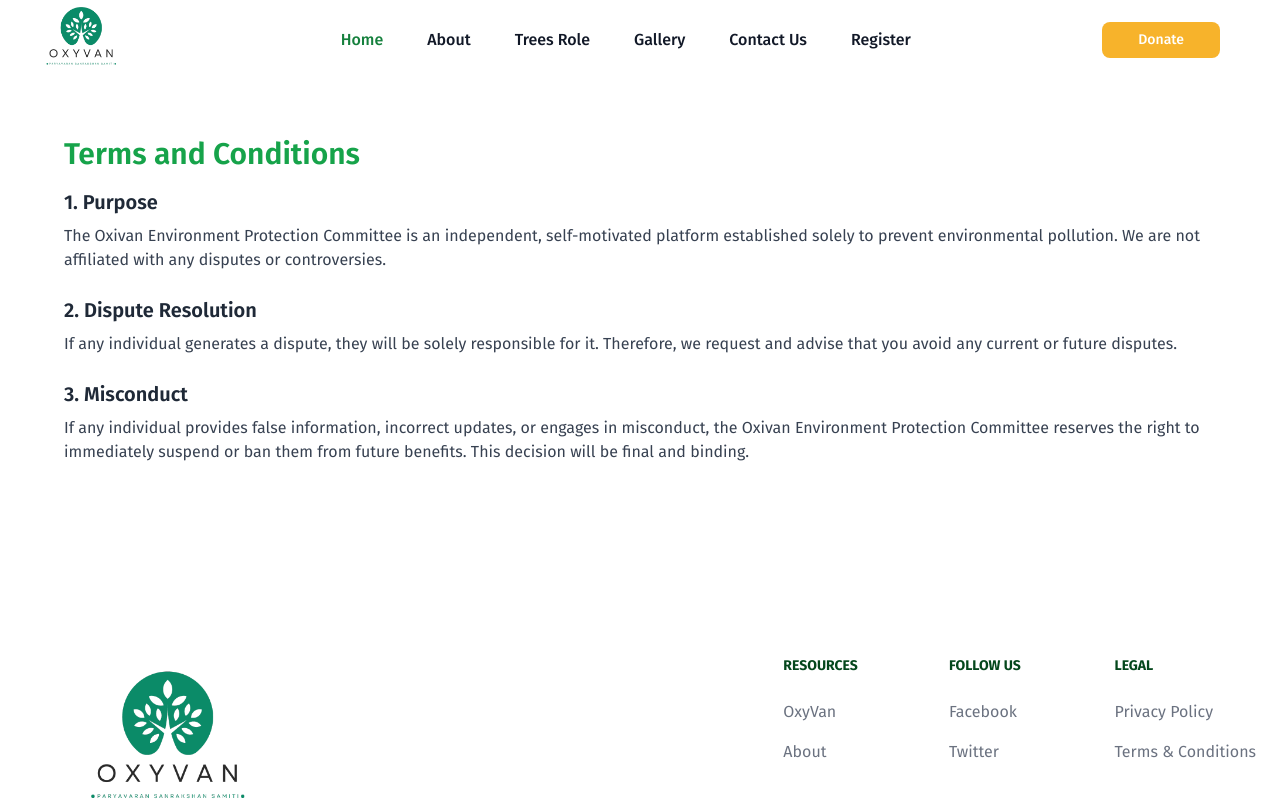
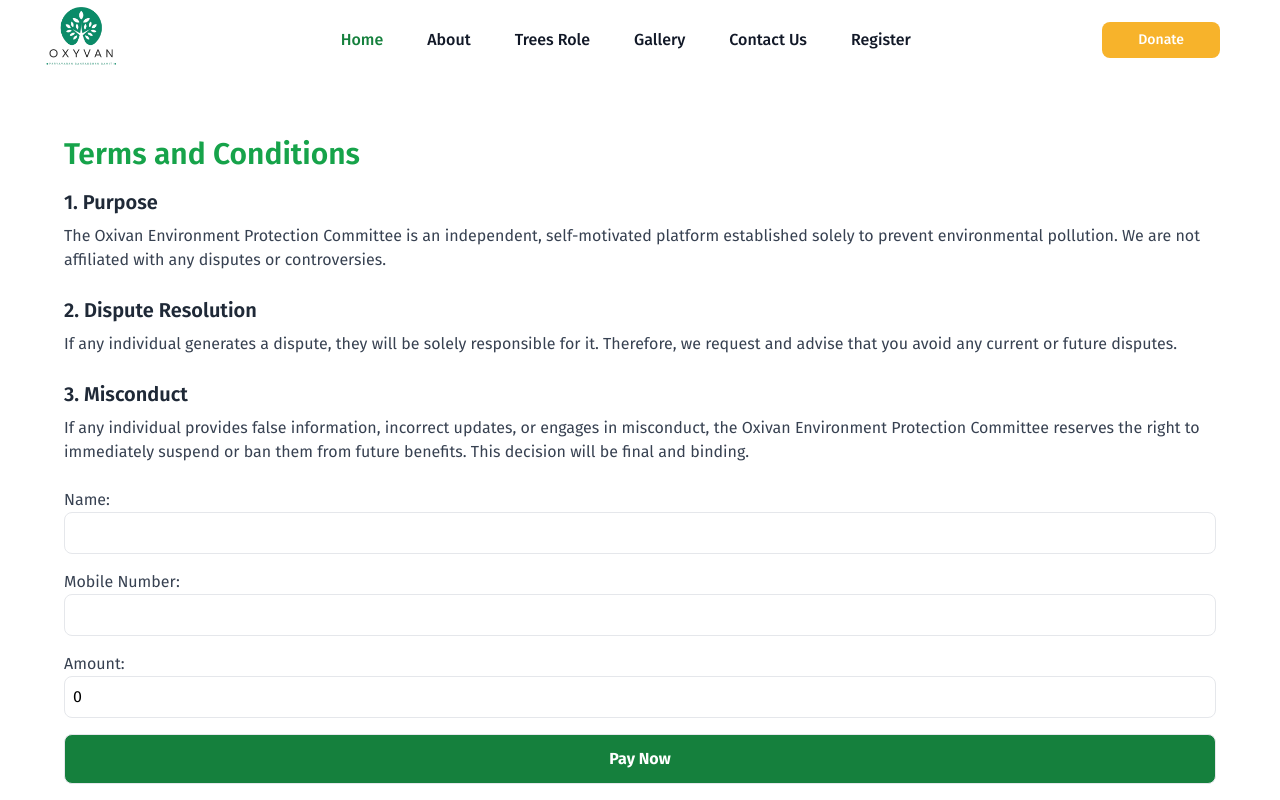
Before and after one commit to AishwaryaParihar/OxyOne, a React (Vite) app: page /terms-conditions in a window 1280 px wide. Shown: the top 800 px of the page. Built offline with nearby package versions, Linux system fonts and the light colour scheme; a web font is replaced by a local one.

Commit message:
terms and condition

```diff
--- a/package.json
+++ b/package.json
@@ -11,6 +11,7 @@
   },
   "dependencies": {
     "@gsap/react": "^2.1.1",
+    "axios": "^1.7.7",
     "gsap": "^3.12.5",
     "react": "^18.3.1",
     "react-dom": "^18.3.1",
--- a/src/common/SummaryApi.jsx
+++ b/src/common/SummaryApi.jsx
@@ -1,4 +1,4 @@
-const backendDomain = "http://localhost:8080";
+const backendDomain = "http://localhost:8083";
 
 const SummaryApi = {
   contact: {
--- a/src/component/content/LandDonate.jsx
+++ b/src/component/content/LandDonate.jsx
@@ -4,7 +4,8 @@ import DonateOptions from './DonateOptions.jsx'
 const LandDonate = () => {
   return (
     <div>
-<DonateOptions heading=" Donate Land"/>
+
+
 
 
     </div>
--- /dev/null
+++ b/src/component/content/Payment.jsx
@@ -0,0 +1,118 @@
+import React, { useState } from 'react';
+import axios from 'axios'; // Import axios
+
+const Payment = () => {
+    const [form, setForm] = useState({
+        name: '',
+        number: ''
+    });
+    const [amount, setAmount] = useState(0);
+
+    // Handle form input changes
+    const handleChange = (e) => {
+        setForm({ ...form, [e.target.name]: e.target.value });
+    };
+
+    // Handle amount input change
+    const handleAmountChange = (e) => {
+        const parsedValue = parseFloat(e.target.value);
+        setAmount(parsedValue);
+    };
+
+    // Handle form submission
+    const handleSubmit = async (e) => {
+        e.preventDefault();
+
+        try {
+            // Make a POST request to the backend API
+            const response = await axios.post('http://localhost:8080/api/payment-post', {
+                name: form.name,
+                number: form.number,
+                amount: amount
+            });
+
+            // Redirect to the payment URL returned by the backend
+            window.location.href = response.data;
+        } catch (error) {
+            console.error("Payment Submission Error:", error);
+        }
+    };
+
+    return (
+        <form onSubmit={handleSubmit} className="space-y-4">
+            <div>
+                <label className="block text-gray-700">Name:</label>
+                <input
+                    type="text"
+                    name="name"
+                    value={form.name}  // Ensure the form is a controlled component
+                    onChange={handleChange}
+                    required
+                    className="border rounded-lg p-2 w-full"
+                />
+            </div>
+            <div>
+                <label className="block text-gray-700">Mobile Number:</label>
+                <input
+                    type="text"
+                    name="number"
+                    value={form.number}  // Ensure the form is a controlled component
+                    onChange={handleChange}
+                    required
+                    className="border rounded-lg p-2 w-full"
+                />
+            </div>
+            <div>
+                <label className="block text-gray-700">Amount:</label>
+                <input
+                    type="number"
+                    value={amount}  // Ensure the amount is a controlled component
+                    onChange={handleAmountChange}
+                    required
+                    className="border rounded-lg p-2 w-full"
+                />
+            </div>
+            <button
+                type="submit"
+                className='border rounded-lg bg-green-700 text-white font-bold p-3 w-full'
+            >
+                Pay Now
+            </button>
+        </form>
+    );
+};
+
+export default Payment;
+
+
+
+// import React, { useState } from 'react'
+// import axios from 'axios';
+// const Payment = () => {
+//     const [loading, setLoading]=useState(false)
+//     const data={
+//         name:'Aman',
+//         amount:1,
+//         number:'9999999999',
+//         MUID:'MUID'+Date.now(),
+//         transactionId:'T'+Date.now()
+//     }
+
+//     const handlePayment=(e)=>{
+//         e.preventDefault()
+//         setLoading(true)
+//         axios.post('api/payment',{...data}).then(res=>{
+//             setTimeout(()=>{
+//                 setLoading(false);
+//             },1500)
+//         })
+//     }
+//   return (
+//     <div className="payment-container">
+//       <h2>Payment Form</h2>
+//      <button onClick={handlePayment} className='border p-3 bg-green-600 text-white'>submit</button>
+//     </div>
+//   )
+// }
+
+// export default Payment
--- a/src/component/content/TermsConditions.jsx
+++ b/src/component/content/TermsConditions.jsx
@@ -1,4 +1,5 @@
 import React from 'react'
+import Payment from './Payment'
 
 const TermsConditions = () => {
   return (
@@ -25,7 +26,7 @@ const TermsConditions = () => {
           If any individual provides false information, incorrect updates, or engages in misconduct, the Oxivan Environment Protection Committee reserves the right to immediately suspend or ban them from future benefits. This decision will be final and binding.
         </p>
       </div>
-
+      <Payment/>
     </div>
 
   )
--- a/src/component/content/TreeDonate.jsx
+++ b/src/component/content/TreeDonate.jsx
@@ -8,7 +8,10 @@ const TreeDonate = () => {
 
 {/* <DonateOptions heading="Donate Tree"/> */}
 
-<DonateOptions heading="Donate Tree"/>
+{/* <DonateOptions heading="Donate Tree"/>
+<ReusableForm formType="donateLand" /> */}
+<ReusableForm formType="donateTrees" />
+
 
 
     </div>
```
Also changed, not shown: src/component/navbar/Navbar.jsx (line endings or trailing spaces), 1 other file (tests, documents, lock files or other folders).
